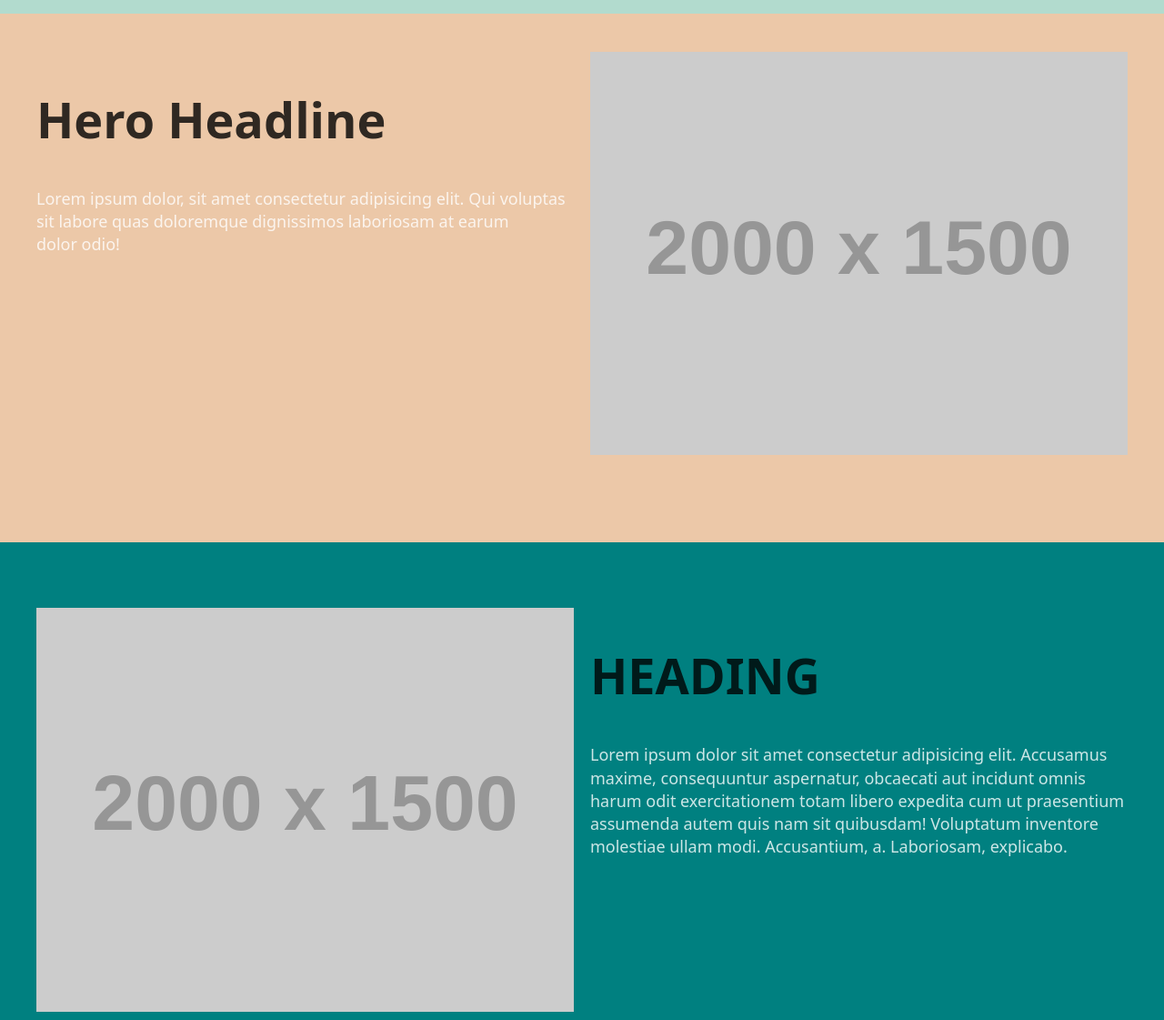
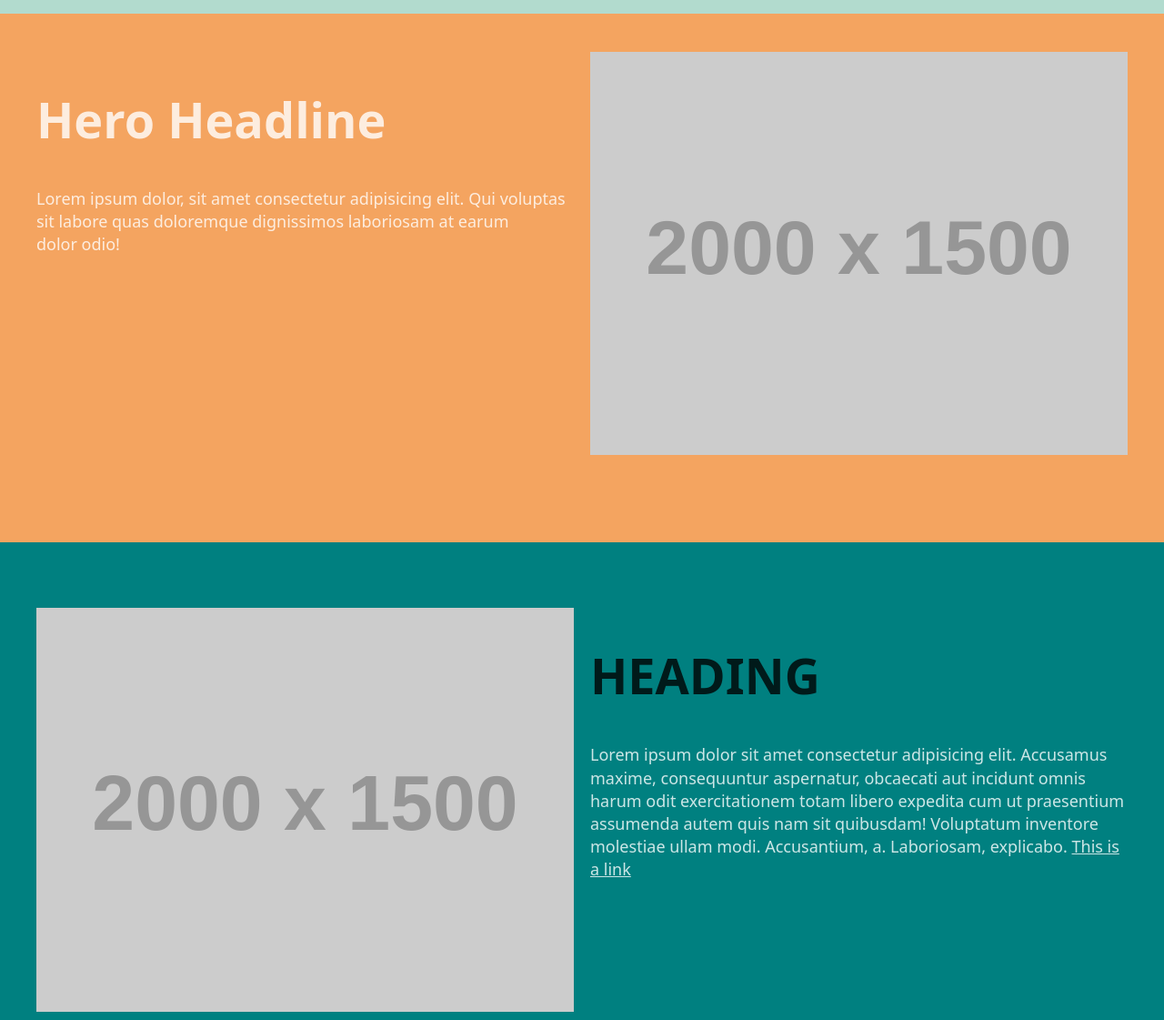
Before and after one commit to EmanCorNMA/simplebase, a plain HTML site: page index.html in a window 1280 px wide. Shown: the part 87-1208 px from the top of the page at 91% size. Drawn offline with Linux system fonts and the light colour scheme; placeholder pictures from the web are drawn by us.

Commit message:
added more color variables

```diff
--- a/css/style.css
+++ b/css/style.css
@@ -50,12 +50,15 @@ CSS TABLE OF CONTENTS
     --color-body-background: rgba(243, 239, 208, 1);
     --color-text-body: rgba(255, 255, 255, 0.8);
     --color-text-headings: rgb(0 0 0 / .8);
-    --color-links: rgb(201, 137, 0);
+    --color-links: rgba(255, 255, 255, .8);
     --color-links-hover: rgb(173, 173, 173);
     --color-siteheader-links: rgba(243, 239, 208, 1);
     --color-siteheader-background: rgb(178, 219, 206);
-    --color-hero-background: rgb(236, 200, 168);
+    --color-hero-background: rgb(244, 164, 96);
+    --color-hero-text: rgba(255, 255, 255, .8);
     --color-sitefooter-background: rgb(244, 164, 96);
+    --color-sitefooter-text: rgba(255, 255, 255, .8);
+    --color-sitefooter-links: rgba(255, 255, 255, .8);
 
     --font-body: system-ui, Helvetica, Arial, sans-serif;
     --font-headings: system-ui, Georgia, serif;
@@ -447,6 +450,13 @@ section {
 .hero {
     background-color: var(--color-hero-background);
     padding-top: calc(4em + var(--unit-large));
+
+    h1,
+    h2,
+    h3,
+    p {
+        color: var(--color-hero-text);
+    }
 }
 
 /* SITE FOOTER */
@@ -454,4 +464,19 @@ section {
     background-color: var(--color-sitefooter-background);
 
     padding: var(--unit-small);
+
+    h1,
+    h2,
+    h3,
+    p {
+        color: var(--color-sitefooter-text);
+    }
+
+    a {
+        color: var(--color-sitefooter-links);
+    }
+
+    a:hover {
+        color: var(--color-links-hover);
+    }
 }
--- a/index.html
+++ b/index.html
@@ -63,7 +63,8 @@
                         <p>Lorem ipsum dolor sit amet consectetur adipisicing elit. Accusamus maxime, consequuntur
                             aspernatur, obcaecati aut incidunt omnis harum odit exercitationem totam libero expedita cum
                             ut praesentium assumenda autem quis nam sit quibusdam! Voluptatum inventore molestiae ullam
-                            modi. Accusantium, a. Laboriosam, explicabo.</p>
+                            modi. Accusantium, a. Laboriosam, explicabo. <a href="#">This is a link</a>
+                        </p>
                     </div>
                 </div>
             </div>
```
